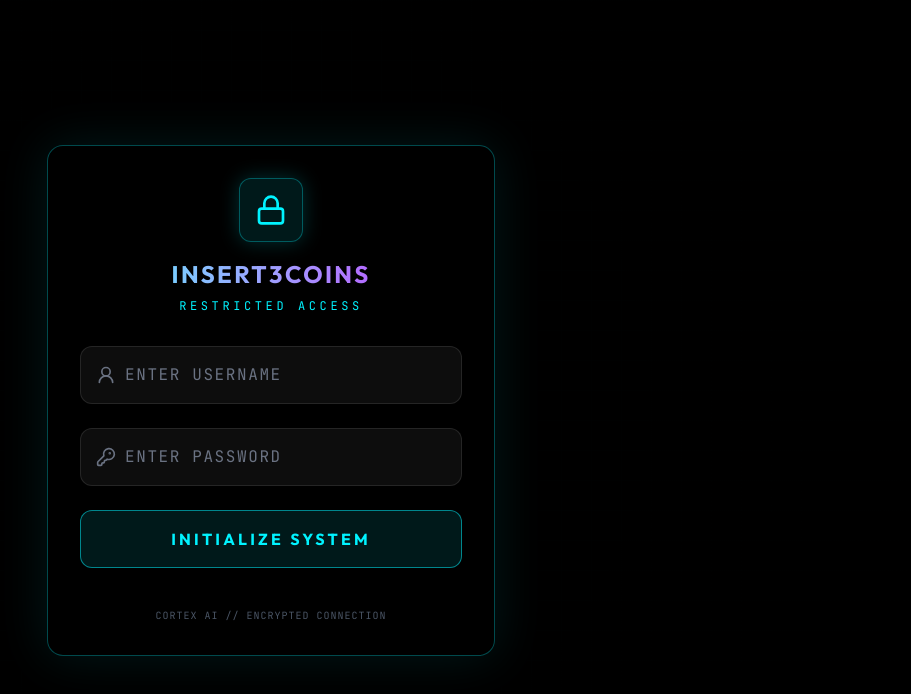
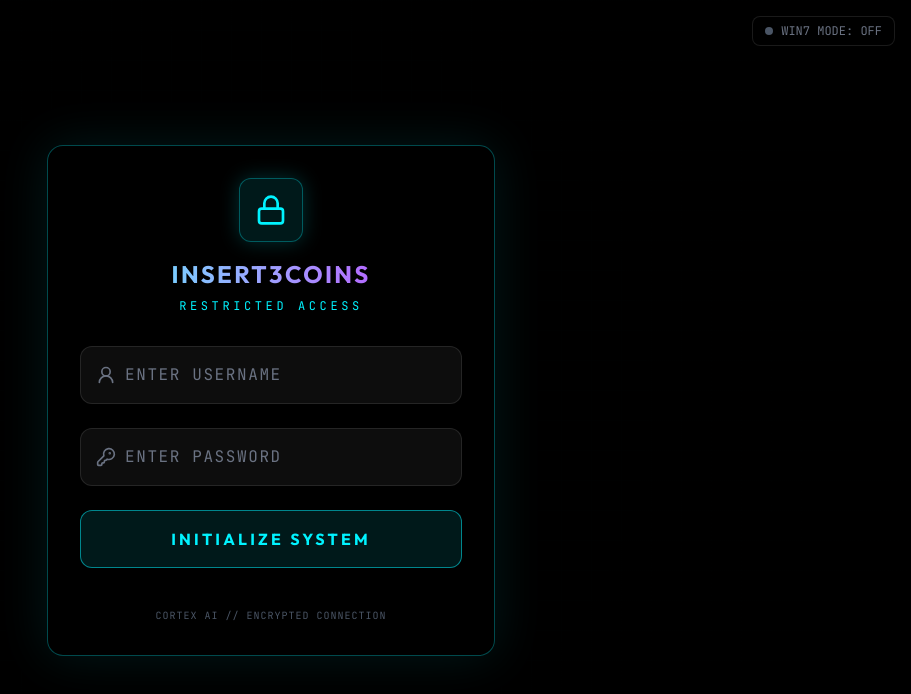
Before and after one commit to Satrio123-bagus/Web-Manajemen, a React (Vite) app in the folder frontend/: page / in a window 1280 px wide. Shown: the top 694 px of the page, without its empty margins (369-1280 px from the left). Built offline with nearby package versions, Linux system fonts and the light colour scheme.

Commit message:
feat(ui): add universal low graphic toggle on login page for windows 7

```diff
--- a/frontend/src/index.css
+++ b/frontend/src/index.css
@@ -83,6 +83,15 @@
 ::selection {
   background: var(--color-neon-cyan);
   color: #000;
+}
+
+/* Fallback untuk browser lawas yang tidak mendeteksi background-clip */
+@supports not ((-webkit-background-clip: text) or (background-clip: text)) {
+  .bg-clip-text {
+    background: none !important;
+    color: var(--color-neon-cyan) !important;
+    -webkit-text-fill-color: var(--color-neon-cyan) !important;
+  }
 }
 
 body {
--- a/frontend/src/pages/Login.jsx
+++ b/frontend/src/pages/Login.jsx
@@ -1,36 +1,37 @@
-import { useState } from 'react';
-import { motion } from 'framer-motion';
-import { Lock, ServerCrash, KeyRound, UserRound } from 'lucide-react';
-import { useSound } from '../hooks/useSound';
-import api from '../api';
+import { useState } from "react";
+import { motion } from "framer-motion";
+import { Lock, ServerCrash, KeyRound, UserRound } from "lucide-react";
+import { useSound } from "../hooks/useSound";
+import { useSettings } from "../context/SettingsContext";
+import api from "../api";
 
 export default function Login({ onLogin }) {
-    const [username, setUsername] = useState('');
-    const [password, setPassword] = useState('');
-    const [error, setError] = useState('');
+    const [username, setUsername] = useState("");
+    const [password, setPassword] = useState("");
+    const [error, setError] = useState("");
     const [isLoading, setIsLoading] = useState(false);
     const { playSound } = useSound();
+    const { settings, toggleSetting } = useSettings();
 
     const handleSubmit = async (e) => {
         e.preventDefault();
-        setError('');
+        setError("");
         setIsLoading(true);
-        playSound('click');
+        playSound("click");
 
         try {
-            const res = await api.post('/auth/login', { username, password });
+            const res = await api.post("/auth/login", { username, password });
 
             const data = await res.json();
 
             if (!res.ok) {
-                playSound('error');
-                throw new Error(data.message || 'Akses Ditolak');
+                playSound("error");
+                throw new Error(data.message || "Akses Ditolak");
             }
 
-            playSound('success');
-            localStorage.setItem('cortex_token', data.token);
+            playSound("success");
+            localStorage.setItem("cortex_token", data.token);
             onLogin(data.token);
-
         } catch (err) {
             setError(err.message);
         } finally {
@@ -43,6 +44,23 @@ export default function Login({ onLogin }) {
             {/* Background Grid & Glitch Effects */}
             <div className="absolute inset-0 bg-[linear-gradient(rgba(0,243,255,0.03)_1px,transparent_1px),linear-gradient(90deg,rgba(0,243,255,0.03)_1px,transparent_1px)] bg-[size:30px_30px] opacity-20" />
             <div className="absolute inset-0 bg-[radial-gradient(circle_at_center,transparent_0%,black_100%)] z-10" />
+
+            {/* Tombol Low Graphic Darurat untuk Windows 7 */}
+            <div className="absolute top-4 right-4 z-50">
+                <button
+                    onClick={() => toggleSetting("lowGraphics")}
+                    className={`flex items-center gap-2 px-3 py-1.5 rounded-lg border font-mono text-xs transition-colors ${
+                        settings.lowGraphics
+                            ? "bg-[var(--color-neon-cyan)]/20 text-[var(--color-neon-cyan)] border-[var(--color-neon-cyan)]/50 shadow-[0_0_10px_rgba(0,243,255,0.2)]"
+                            : "bg-black/50 text-gray-500 border-white/10 hover:text-white"
+                    }`}
+                >
+                    <div
+                        className={`w-2 h-2 rounded-full ${settings.lowGraphics ? "bg-[var(--color-neon-cyan)] animate-pulse" : "bg-gray-600"}`}
+                    />
+                    {settings.lowGraphics ? "WIN7 MODE: ON" : "WIN7 MODE: OFF"}
+                </button>
+            </div>
 
             <motion.div
                 initial={{ opacity: 0, scale: 0.95 }}
@@ -94,7 +112,11 @@ export default function Login({ onLogin }) {
                     </div>
 
                     {error && (
-                        <motion.div initial={{ opacity: 0, y: -10 }} animate={{ opacity: 1, y: 0 }} className="p-3 bg-red-500/10 border border-red-500/30 rounded-xl flex items-center gap-2 text-red-400 text-xs font-mono">
+                        <motion.div
+                            initial={{ opacity: 0, y: -10 }}
+                            animate={{ opacity: 1, y: 0 }}
+                            className="p-3 bg-red-500/10 border border-red-500/30 rounded-xl flex items-center gap-2 text-red-400 text-xs font-mono"
+                        >
                             <ServerCrash className="w-4 h-4 shrink-0" />
                             {error}
                         </motion.div>
@@ -105,7 +127,7 @@ export default function Login({ onLogin }) {
                         disabled={isLoading}
                         className="w-full relative overflow-hidden group bg-[var(--color-neon-cyan)]/10 text-[var(--color-neon-cyan)] border border-[var(--color-neon-cyan)]/50 rounded-xl py-4 font-bold tracking-[0.2em] uppercase transition-all hover:bg-[var(--color-neon-cyan)] hover:text-black hover:shadow-[0_0_30px_rgba(0,243,255,0.6)] disabled:opacity-50 disabled:cursor-not-allowed"
                     >
-                        {isLoading ? 'AUTHENTICATING...' : 'INITIALIZE SYSTEM'}
+                        {isLoading ? "AUTHENTICATING..." : "INITIALIZE SYSTEM"}
                     </button>
                     <p className="text-center font-mono text-[10px] text-gray-600 tracking-widest mt-4">
                         CORTEX AI // ENCRYPTED CONNECTION
```
